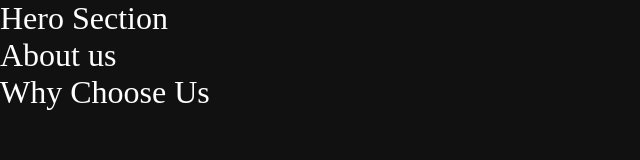
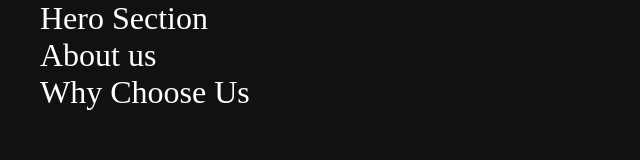
Before and after one commit to AhmedMustafa48/javascript-docs, a plain HTML site: page advanced/7- variables in dev-tool/index.html in a window 1280 px wide. Shown: the whole page, without its empty margins (0-640 px from the left). Drawn offline with Linux system fonts and the light colour scheme.

Commit message:
css added

```diff
--- a/advanced/7- variables in dev-tool/style.css
+++ b/advanced/7- variables in dev-tool/style.css
@@ -16,3 +16,7 @@ body {
   color: #fff;
   font-size: 32px;
 }
+.container-fluid {
+  width: 100%;
+  padding: 0 40px;
+}
```
